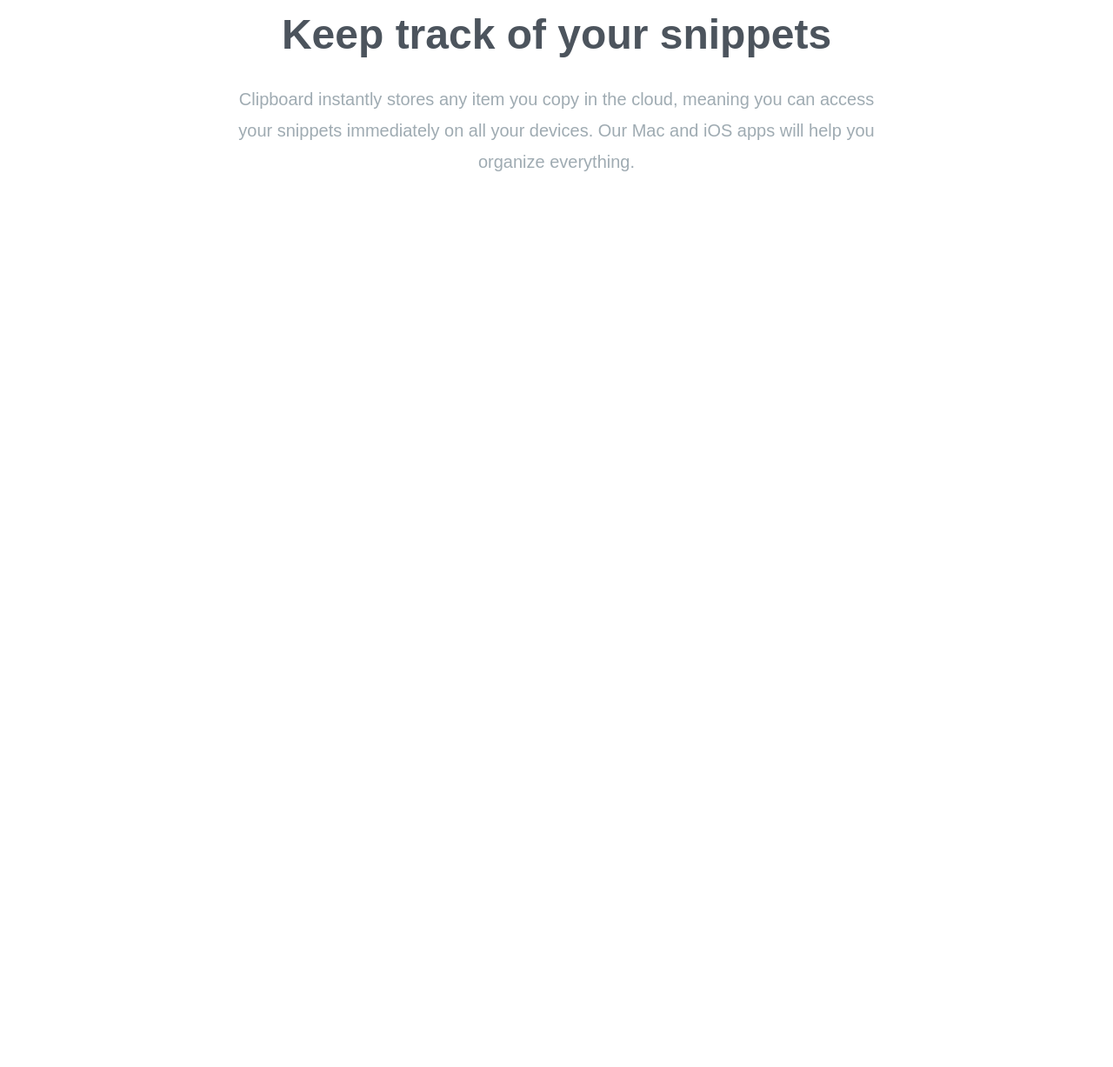
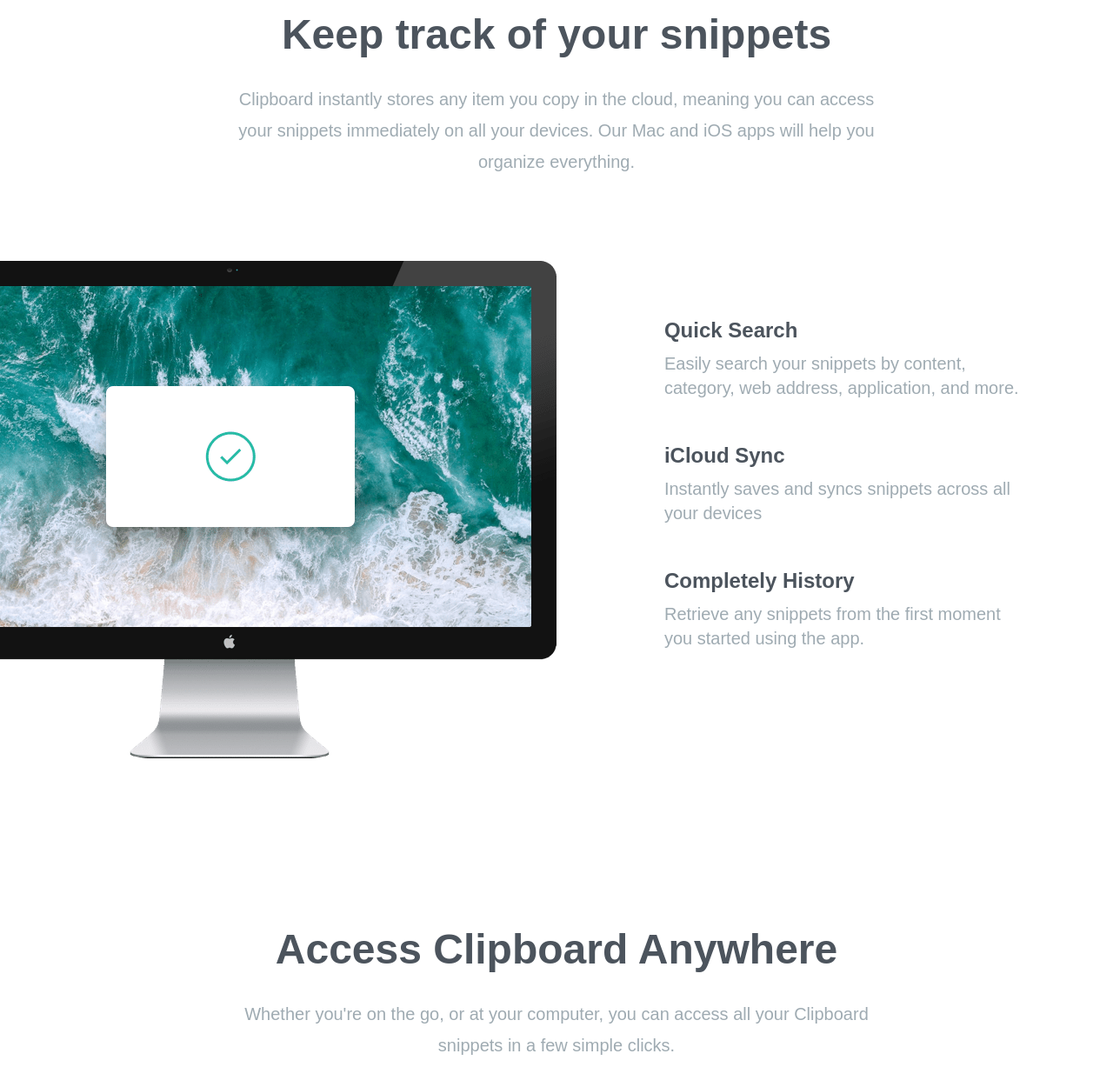
Before and after one commit to tertcoder/clipboard, a website: page index.html in a window 1280 px wide. Shown: the part 705-1932 px from the top of the page at 87% size. Before the commit the page ends 1005 px from the top, so only its background shows below. Drawn offline with Linux system fonts and the light colour scheme; a web font is replaced by a local one.

Commit message:
adding the feature section and Items

```diff
--- a/index.html
+++ b/index.html
@@ -13,12 +13,12 @@
     />
 
     <link rel="stylesheet" href="css/style.css" />
-    <title>Clipboard</title>
+    <title>Clipboard Website</title>
   </head>
   <body>
     <!-- Hero Section -->
     <section id="hero">
-      <div class="px-10 pt-16 mb-40 section-container">
+      <div class="pt-16 mb-40 section-container">
         <img src="images/logo.svg" alt="" class="mx-auto my-16" />
 
         <h3 class="">A history of everything you copy</h3>
@@ -48,19 +48,82 @@
 
     <!-- Snippets Section -->
     <section id="snippets">
-      <div class="px-10 my-20 section-container">
+      <div class="my-20 section-container">
         <h3 class="mb-8 text-4xl font-bold text-darkGrayishBlue md:text-5xl">
           Keep track of your snippets
         </h3>
 
-        <p
-          class="max-w-3xl mx-auto mb-24 text-xl leading-9 text-center text-grayishBlue"
-        >
+        <p class="section-paragraph">
           Clipboard instantly stores any item you copy in the cloud, meaning you
           can access your snippets immediately on all your devices. Our Mac and
           iOS apps will help you organize everything.
         </p>
       </div>
     </section>
+
+    <!-- Features Section -->
+    <section id="features">
+      <div class="my-20 section-container">
+        <div class="relative flex flex-col md:flex-row md:space-x-32">
+          <!-- Image -->
+          <div class="md:w-1/2">
+            <img
+              src="images/image-computer.png"
+              alt=""
+              class="md:absolute top-0 right-[50%]"
+            />
+          </div>
+
+          <!-- Items Container -->
+          <div
+            class="flex flex-col mt-16 mb-24 space-y-12 text-xl md:w-1/2 md:mb-60 md:text-left md:pl-16"
+          >
+            <!-- Item 1 -->
+            <div>
+              <h5 class="mb-2 text-2xl font-bold text-darkGrayishBlue">
+                Quick Search
+              </h5>
+              <p class="max-w-md text-grayishBlue">
+                Easily search your snippets by content, category, web address,
+                application, and more.
+              </p>
+            </div>
+
+            <!-- Item 2 -->
+            <div>
+              <h5 class="mb-2 text-2xl font-bold text-darkGrayishBlue">
+                iCloud Sync
+              </h5>
+              <p class="max-w-md text-grayishBlue">
+                Instantly saves and syncs snippets across all your devices
+              </p>
+            </div>
+            <!-- Item 3 -->
+            <div>
+              <h5 class="mb-2 text-2xl font-bold text-darkGrayishBlue">
+                Completely History
+              </h5>
+              <p class="max-w-md text-grayishBlue">
+                Retrieve any snippets from the first moment you started using
+                the app.
+              </p>
+            </div>
+          </div>
+        </div>
+      </div>
+    </section>
+
+    <!-- Access Anywhere Section -->
+    <section id="access">
+      <div class="my-20 section-container">
+        <h3>Access Clipboard Anywhere</h3>
+        <p class="section-paragraph">
+          Whether you're on the go, or at your computer, you can access all your
+          Clipboard snippets in a few simple clicks.
+        </p>
+
+        <img src="images/image-devices.png" alt="" class="mx-auto" />
+      </div>
+    </section>
   </body>
 </html>
--- a/input.css
+++ b/input.css
@@ -9,11 +9,15 @@
 }
 
 .section-container {
-  @apply max-w-6xl text-center mx-auto;
+  @apply max-w-6xl text-center mx-auto px-10;
 }
 
 .button-container {
   @apply flex flex-col justify-center w-full space-y-6 text-xl text-white md:flex-row md:space-y-0 md:space-x-4;
+}
+
+.section-paragraph {
+  @apply max-w-3xl mx-auto mb-24 text-xl leading-9 text-center text-grayishBlue;
 }
 
 body {
```
Also changed, not shown: css/style.css.
